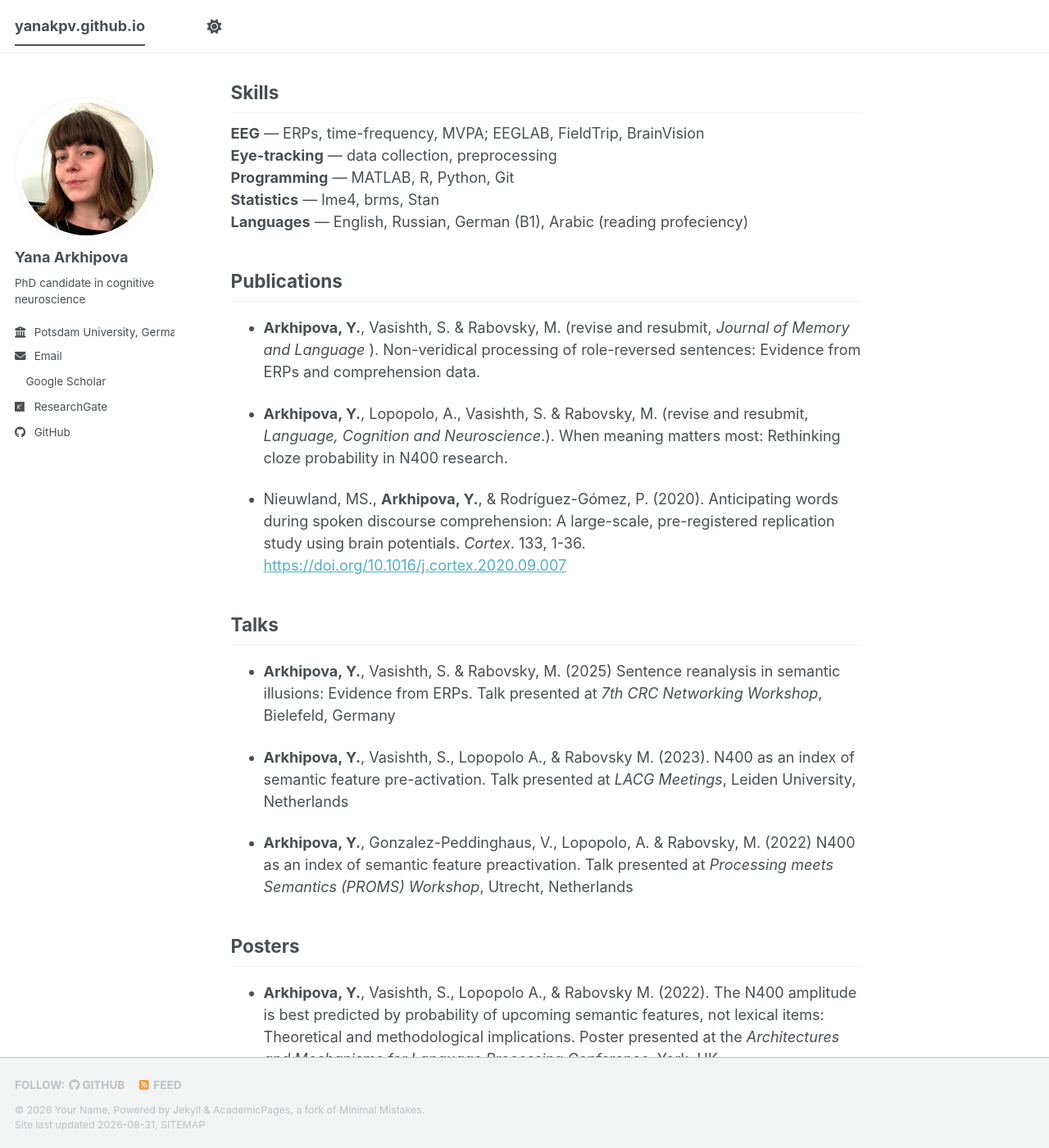
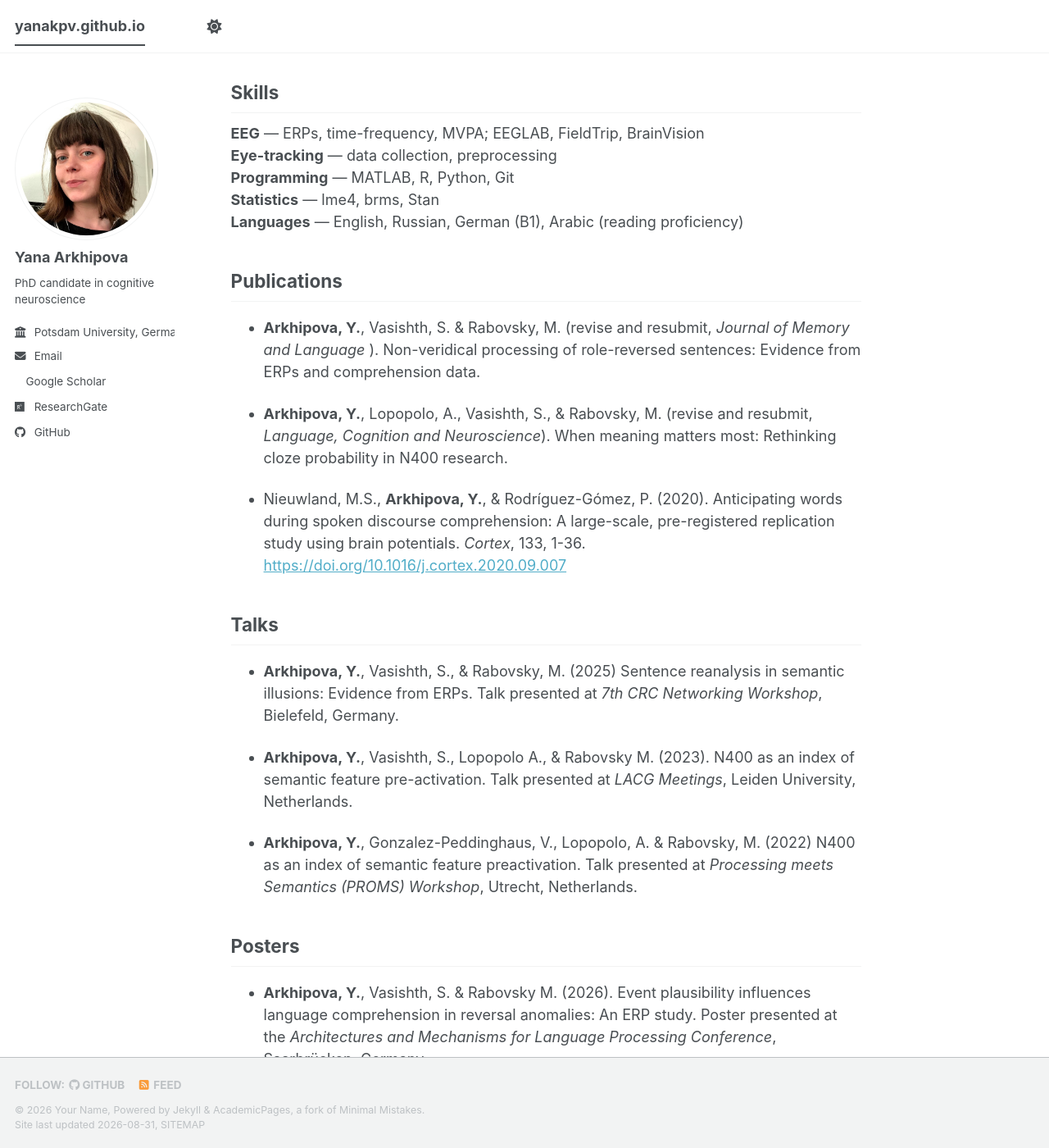
Before and after one commit to yanakpv/yanakpv.github.io, a Jekyll site: the page built from _pages/about.md, in a window 1280 px wide and 1400 px high, scrolled down 1336 px. Shown: the whole window at 82% size. Built offline with Jekyll 4.4.1, drawn with Linux system fonts in a browser that asks for light colours; a style sheet for code colours, icons or effects is not loaded; some of the changed text lies outside the part shown.

Commit message:
Update about.md

```diff
--- a/_pages/about.md
+++ b/_pages/about.md
@@ -47,27 +47,29 @@ Before starting my PhD I spent a year at the Max Planck Institute for Psycholing
 **Eye-tracking** — data collection, preprocessing <br>
 **Programming** — MATLAB, R, Python, Git <br>
 **Statistics** — lme4, brms, Stan <br>
-**Languages** — English, Russian, German (B1), Arabic (reading profeciency) <br>
+**Languages** — English, Russian, German (B1), Arabic (reading proficiency) <br>
 
 
 ## Publications {#Publications}
 
 * __Arkhipova, Y.__, Vasishth, S. & Rabovsky, M. (revise and resubmit, *Journal of Memory and Language* ). Non-veridical processing of role-reversed sentences: Evidence from ERPs and comprehension data.
 
-* __Arkhipova, Y.__, Lopopolo, A., Vasishth, S. & Rabovsky, M. (revise and resubmit, *Language, Cognition and Neuroscience*.). When meaning matters most: Rethinking cloze probability in N400 research.
+* __Arkhipova, Y.__, Lopopolo, A., Vasishth, S., & Rabovsky, M. (revise and resubmit, *Language, Cognition and Neuroscience*). When meaning matters most: Rethinking cloze probability in N400 research.
 
-* Nieuwland, MS., __Arkhipova, Y.__, & Rodríguez-Gómez, P. (2020). Anticipating words during spoken discourse comprehension: A large-scale, pre-registered replication study using brain potentials. *Cortex*. 133, 1-36. [https://doi.org/10.1016/j.cortex.2020.09.007](https://doi.org/10.1016/j.cortex.2020.09.007)
+* Nieuwland, M.S., __Arkhipova, Y.__, & Rodríguez-Gómez, P. (2020). Anticipating words during spoken discourse comprehension: A large-scale, pre-registered replication study using brain potentials. *Cortex*, 133, 1-36. [https://doi.org/10.1016/j.cortex.2020.09.007](https://doi.org/10.1016/j.cortex.2020.09.007)
 
 
 ## Talks {#Talks}
 
-* __Arkhipova, Y.__, Vasishth, S. & Rabovsky, M. (2025) Sentence reanalysis in semantic illusions: Evidence from ERPs. Talk presented at _7th CRC Networking Workshop_, Bielefeld, Germany
+* __Arkhipova, Y.__, Vasishth, S., & Rabovsky, M. (2025) Sentence reanalysis in semantic illusions: Evidence from ERPs. Talk presented at _7th CRC Networking Workshop_, Bielefeld, Germany.
 
-* **Arkhipova, Y.**, Vasishth, S., Lopopolo A., & Rabovsky M. (2023). N400 as an index of semantic feature pre-activation. Talk presented at _LACG Meetings_, Leiden University, Netherlands
+* **Arkhipova, Y.**, Vasishth, S., Lopopolo A., & Rabovsky M. (2023). N400 as an index of semantic feature pre-activation. Talk presented at _LACG Meetings_, Leiden University, Netherlands.
 
-* __Arkhipova, Y.__, Gonzalez-Peddinghaus, V., Lopopolo, A. & Rabovsky, M. (2022) N400 as an index of semantic feature preactivation. Talk presented at _Processing meets Semantics (PROMS) Workshop_, Utrecht, Netherlands
+* __Arkhipova, Y.__, Gonzalez-Peddinghaus, V., Lopopolo, A. & Rabovsky, M. (2022) N400 as an index of semantic feature preactivation. Talk presented at _Processing meets Semantics (PROMS) Workshop_, Utrecht, Netherlands.
 
 ## Posters
+
+* **Arkhipova, Y.**, Vasishth, S. & Rabovsky M. (2026). Event plausibility influences language comprehension in reversal anomalies: An ERP study. Poster presented at the _Architectures and Mechanisms for Language Processing Conference_, Saarbrücken, Germany.
 
 * **Arkhipova, Y.**, Vasishth, S., Lopopolo A., & Rabovsky M. (2022). The N400 amplitude is best predicted by probability of upcoming semantic features, not lexical items: Theoretical and methodological implications. Poster presented at the _Architectures and Mechanisms for Language Processing Conference_, York, UK.
 
```
Also changed, not shown: other parts of _pages/about.md (+1 -1 lines).
